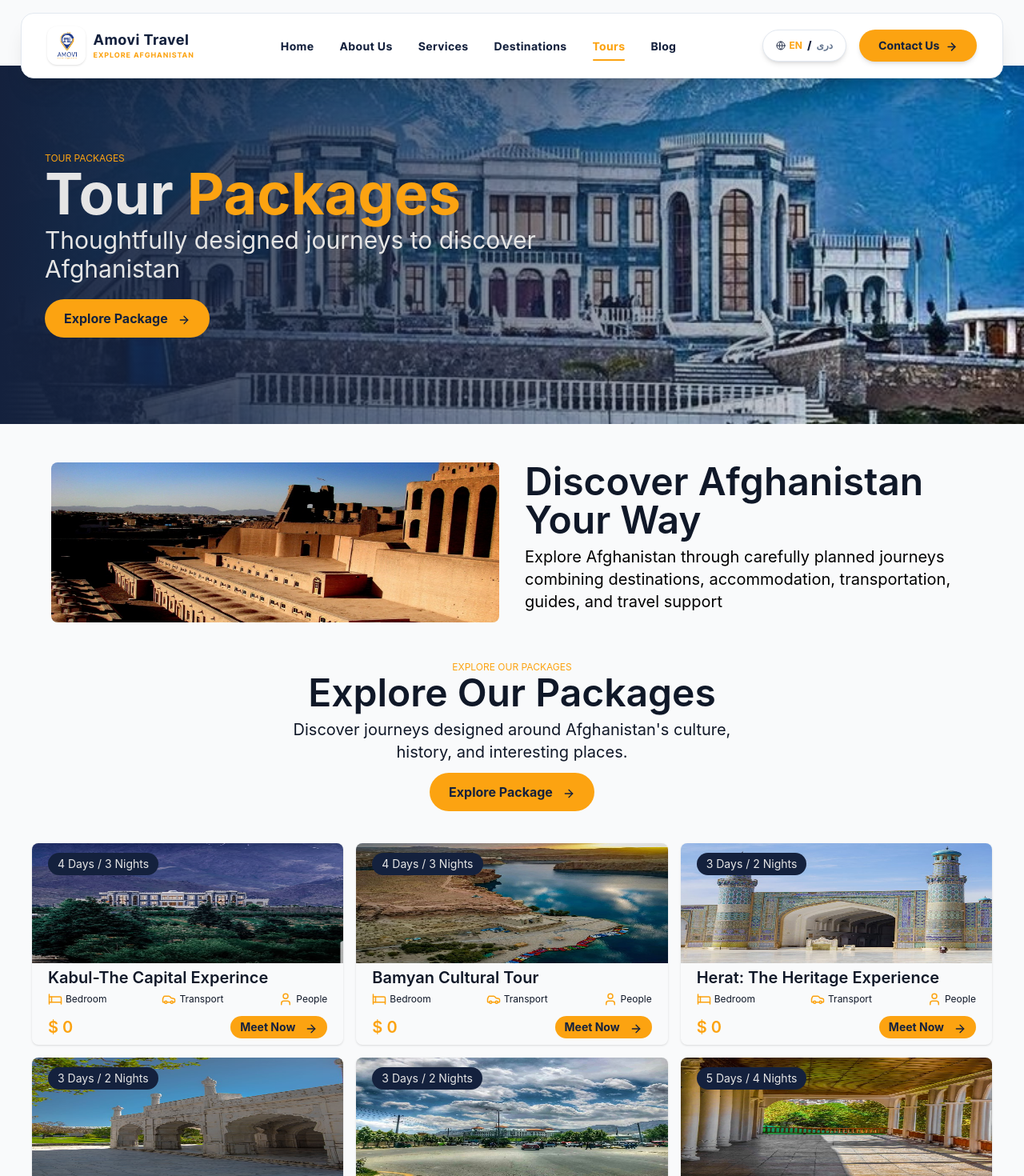
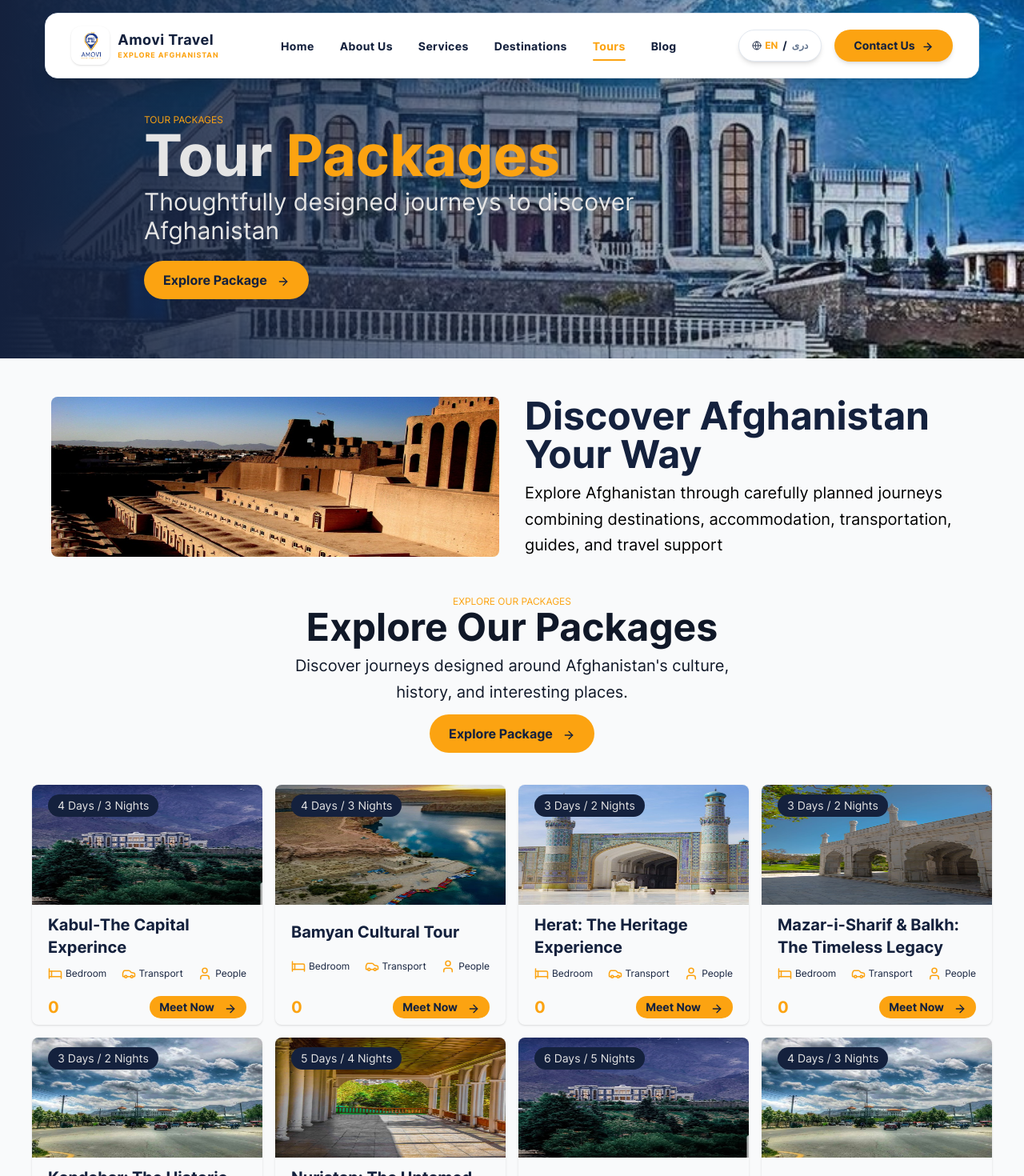
Before and after one commit to BTB-Team/Amovi, a React (Vite) app: page /tours in a window 1280 px wide. Shown: the top 1470 px of the page at 80% size. Built offline with nearby package versions, Linux system fonts and the light colour scheme; the HTML template or start-up script is replaced by a standard one.

Commit message:
CardComponent redesigned, Color and font-family become same as global style

```diff
--- a/src/pages/tours/Tours.jsx
+++ b/src/pages/tours/Tours.jsx
@@ -6,10 +6,25 @@ import HandleMoreCTA from "./components/moreThanCTA/HandleMoreCTA.jsx";
 import TourHero from "./components/TourHero.jsx";
 import HandelTravelCTA from "./components/travelCTA/HandelTravelCTA.jsx";
 import HandleWorkCTA from "./components/workCTA/HandleWorkCTA.jsx";
+import { useLangStore } from "../../store/useLangStore";
+
 export default function Tours() {
+  const { currentLang } = useLangStore();
+
   return (
-    <div>
-      <Header />
+    <div
+      className={`m-auto max-w-[1440px] ${
+        currentLang === "fa"
+          ? "font-['Sahel',system-ui,sans-serif]"
+          : "font-['Inter',system-ui,sans-serif]"
+      }`}
+    >
+      <div className="fixed top-4 left-0 z-50 w-full px-4 pointer-events-none sm:px-6 md:px-8">
+        <div className="mx-auto w-full max-w-[1220px] pointer-events-auto">
+          <Header />
+        </div>
+      </div>
+
       <TourHero />
       <DiscoverSection />
       <ExploreSection />
--- a/src/pages/tours/components/DiscoverSection.jsx
+++ b/src/pages/tours/components/DiscoverSection.jsx
@@ -5,14 +5,14 @@ const DiscoverSection = () => {
   const discover = translations.tourPage.discoverSection;
   return (
     <section
-      className="m-auto max-w-[1600px] px-8 py-5  grid grid-cols-1
+      className=" px-8 py-5  grid grid-cols-1
        sm:px-16 sm:py-10 min-[1200px]:grid-cols-2 min-[1200px]:gap-8  "
     >
       <div className="min-[1200px]:order-2">
-        <h2 className="my-2 text-2xl font-semibold font-sans text-[var( --color-amovi-navy: #14213D;)] sm:text-3xl md:text-4xl lg:text-5xl">
+        <h2 className="my-2 text-2xl font-semibold text-[var(--color-amovi-navy)] sm:text-3xl md:text-4xl lg:text-5xl">
           {discover.title}
         </h2>
-        <p className="text-sm text-[var(--color-amovi-black)] sm:text-base md:text-lg lg:text-xl">
+        <p className="text-sm text-[var(--color-amovi-black)] leading-relaxed sm:text-base md:text-lg lg:text-xl">
           {discover.description}
         </p>
       </div>
--- a/src/pages/tours/components/ExploreSection.jsx
+++ b/src/pages/tours/components/ExploreSection.jsx
@@ -7,7 +7,10 @@ const ExploreSection = () => {
   const isRTL = currentLang === "fa";
 
   return (
-    <section className=" m-auto max-w-[1600px] mb-5 sm:mb-10">
+    <section
+      id="explore-packages"
+      className=" m-auto max-w-[1600px] mb-5 sm:mb-10"
+    >
       <div className="text-center w-[260px] m-auto sm:w-[350px] md:w-[450px] lg:w-[550px] ">
         <p className="text-xs text-[var(--color-amovi-gold)]">
           {explore.label}
@@ -16,7 +19,7 @@ const ExploreSection = () => {
         <h2 className="text-2xl font-semibold mb-2 sm:text-3xl md:text-4xl lg:text-5xl">
           {explore.title}
         </h2>
-        <p className="text-center text-sm mb-2 sm:text-base md:text-lg md:mb-3 lg:text-xl">
+        <p className="text-center text-sm mb-2 leading-relaxed sm:text-base md:text-lg md:mb-3 lg:text-xl">
           {explore.description}
         </p>
         <button className="mx-auto flex cursor-pointer gap-3 rounded-full bg-[var(--color-amovi-gold)] px-3 py-1 text-sm font-bold text-[var(--color-amovi-navy)] sm:py-2 xl:py-3 xl:px-6 xl:text-base">
--- a/src/pages/tours/components/TourHero.jsx
+++ b/src/pages/tours/components/TourHero.jsx
@@ -7,9 +7,15 @@ const TourHero = () => {
   const hero = translations.tourPage.heroSection;
   const isRTL = currentLang === "fa";
 
+  const handleExplore = () => {
+    document.getElementById("explore-packages")?.scrollIntoView({
+      behavior: "smooth",
+    });
+  };
+
   return (
     <div
-      className="relative m-auto flex items-center max-w-[1600px] h-[clamp(30vh,35vw,60vh)] bg-cover bg-center bg-no-repeat"
+      className="relative m-auto  h-[clamp(45vh,35vw,60vh)] bg-cover bg-center bg-no-repeat min-[1440px]:h-[440px]"
       style={{ backgroundImage: `url(${heroImage})` }}
     >
       {/*============================== Gradient ====================================*/}
@@ -23,12 +29,12 @@ const TourHero = () => {
 
       {/*=============================== Content ====================================*/}
       <div
-        className="relative z-10 p-8 font-sans max-w-[450px]
-      sm:px-12 md:px-14 md:max-w-[500px] lg:max-w-[600px] xl:max-w-[750px] "
+        className="  top-1/2 -translate-y-1/2 relative z-10 p-8  max-w-[450px]  pt-25
+       sm:px-12 sm:max-w-[500px] md:px-20 md:max-w-[600px] lg:max-w-[650px] xl:max-w-[900px] xl:ps-45 "
       >
         <p className="text-xs text-[var(--color-amovi-gold)]">{hero.label}</p>
 
-        <h1 className="mb-1 text-3xl font-bold text-[var(--color-amovi-gray-light)] sm:text-4xl md:text-5xl lg:text-6xl xl:text-7xl">
+        <h1 className="mb-1 text-3xl font-bold text-[var(--color-amovi-gray-light)] sm:text-4xl md:text-5xl lg:text-6xl xl:text-7xl ">
           {hero.title}{" "}
           <span className="text-[var(--color-amovi-gold)]">
             {hero.titleHighlight}
@@ -39,12 +45,21 @@ const TourHero = () => {
           {hero.subtitle}
         </p>
 
-        <button className="flex cursor-pointer gap-3 rounded-full bg-[var(--color-amovi-gold)] px-3 py-1 text-sm font-bold text-[var(--color-amovi-navy)] sm:py-2 xl:py-3 xl:px-6 xl:text-base">
+        <button
+          onClick={handleExplore}
+          className="flex cursor-pointer gap-3 rounded-full bg-[var(--color-amovi-gold)] px-3 py-1 text-sm font-bold text-[var(--color-amovi-navy)] sm:py-2 xl:py-3 xl:px-6 xl:text-base group hover:bg-[#e08f0a] duration-300"
+        >
           {hero.button}
           {isRTL ? (
-            <ArrowLeft className="mt-1 self-center" size={16} />
+            <ArrowLeft
+              className="mt-1 self-center group-hover:translate-x-1 duration-300"
+              size={16}
+            />
           ) : (
-            <ArrowRight className="mt-1 self-center" size={16} />
+            <ArrowRight
+              className="mt-1 self-center  group-hover:translate-x-1 duration-300"
+              size={16}
+            />
           )}
         </button>
       </div>
--- a/src/pages/tours/components/exploreCTA/ExploreCTA.jsx
+++ b/src/pages/tours/components/exploreCTA/ExploreCTA.jsx
@@ -8,7 +8,7 @@ const ExploreCTA = ({ image, title, price, durationDay, durationNight }) => {
   const cta = translations.tourPage.exploreCTA;
 
   return (
-    <section className="relative shadow rounded-lg ">
+    <section className="relative shadow rounded-lg  h-[300px] flex flex-col itmes-center justify-between w-full max-w-[325px]">
       {/* ====================Position on Image=================== */}
       <div className="absolute top-3 left-5 bg-[var(--color-amovi-navy)] text-[var(--color-amovi-gray-light)] px-3 py-1 rounded-full text-sm ">
         <p>
@@ -16,33 +16,41 @@ const ExploreCTA = ({ image, title, price, durationDay, durationNight }) => {
         </p>
       </div>
       <img className="h-[150px] w-full rounded-t-lg" src={image} alt="" />
-      <h3 className="text-xl font-semibold ps-5 p-1">{title}</h3>
+      <h3 className="text-xl font-semibold ps-2 min-[350px]:ps-5 p-1 ">
+        {title}
+      </h3>
       {/* ===================Icon Container====================== */}
-      <div className="px-5 flex justify-between pb-3">
-        <div className="flex self-center gap-1">
+      <div className="px-2 min-[350px]:px-5 flex justify-between items-center pb-3">
+        <div className="flex items-center gap-1">
           <Bed className="text-[var(--color-amovi-gold)]" size={18} />
-          <p className="text-xs self-center ">{cta.bedroom}</p>
+          <p className="text-xs  ">{cta.bedroom}</p>
         </div>
-        <div className="flex self-center gap-1">
+        <div className="flex items-center gap-1">
           <Car className="text-[var(--color-amovi-gold)]" size={18} />
-          <p className="text-xs self-center ">{cta.transport}</p>
+          <p className="text-xs  ">{cta.transport}</p>
         </div>
-        <div className="flex self-center gap-1">
+        <div className="flex items-center gap-1">
           <User className="text-[var(--color-amovi-gold)]" size={18} />
-          <p className="text-xs self-center ">{cta.people}</p>
+          <p className="text-xs ">{cta.people}</p>
         </div>
       </div>
       {/* =====================Price Container================== */}
-      <div className="flex justify-between items-center px-5 pb-2">
+      <div className="flex justify-between items-center px-2 min-[350px]:px-5 pb-2">
         <h3 className="text-xl font-semibold text-[var(--color-amovi-gold)] ">
-          $ {price}
+          {price}
         </h3>
-        <button className="flex cursor-pointer gap-3 rounded-full bg-[var(--color-amovi-gold)] px-3 py-1 text-sm font-bold text-[var(--color-amovi-navy)] sm:py-1 ">
+        <button className="flex cursor-pointer gap-3 rounded-full bg-[var(--color-amovi-gold)] px-3 py-1 text-sm font-bold text-[var(--color-amovi-navy)] sm:py-1 group hover:bg-[#e08f0a] duration-300">
           {cta.meetNow}
           {isRTL ? (
-            <ArrowLeft className="mt-1 self-center" size={16} />
+            <ArrowLeft
+              className="mt-1 self-center group-hover:translate-x-1  duration-300"
+              size={16}
+            />
           ) : (
-            <ArrowRight className="mt-1 self-center" size={16} />
+            <ArrowRight
+              className="mt-1 self-center group-hover:translate-x-1 duration-300"
+              size={16}
+            />
           )}
         </button>
       </div>
--- a/src/pages/tours/components/exploreCTA/ExploreHandle.jsx
+++ b/src/pages/tours/components/exploreCTA/ExploreHandle.jsx
@@ -5,12 +5,9 @@ const ExploreHandle = () => {
   const { currentLang } = useLangStore();
   const tours = data.tours;
 
-  // console.log(tour[0].price);
-  // console.log(tour[0].days);
-
   return (
     <section className="m-auto max-w-[1600px] ">
-      <div className=" m-10 grid grid-cols-1 gap-4 sm:grid-cols-2 lg:grid-cols-3">
+      <div className=" m-10 grid justify-items-center grid-cols-1  gap-4 min-[650px]:grid-cols-2 min-[900px]:grid-cols-3 min-[1162px]:grid-cols-4 text-[var(--color-amovi-navy)]">
         {tours.map((tour) => (
           <ExploreCTA
             key={tour.id}
--- a/src/pages/tours/components/moreThanCTA/HandleMoreCTA.jsx
+++ b/src/pages/tours/components/moreThanCTA/HandleMoreCTA.jsx
@@ -47,7 +47,7 @@ const HandleMoreCTA = () => {
           {moreCTA.title}
         </h2>
       </div>
-      <div className="mx-10 mb-10 grid min-[598px]:grid-cols-2 gap-4 min-[890px]:grid-cols-3 min-[1170px]:grid-cols-4 xl:grid-cols-5">
+      <div className="mx-10 mb-10 grid min-[598px]:grid-cols-2 gap-4 min-[890px]:grid-cols-3 min-[1170px]:grid-cols-4 xl:grid-cols-5 text-[var(--color-amovi-navy)]">
         {data.map((item) => (
           <MoreCTA
             key={item.id}
--- a/src/pages/tours/components/moreThanCTA/MoreCTA.jsx
+++ b/src/pages/tours/components/moreThanCTA/MoreCTA.jsx
@@ -6,7 +6,7 @@ const MoreCTA = ({ title, icon, description }) => {
       </div>
       <div>
         <p className="font-bold py-1 text-lg">{title}</p>
-        <p className="text-sm sm:text-base">{description}</p>
+        <p className="text-sm leading-relaxed sm:text-base">{description}</p>
       </div>
     </section>
   );
--- a/src/pages/tours/components/travelCTA/HandelTravelCTA.jsx
+++ b/src/pages/tours/components/travelCTA/HandelTravelCTA.jsx
@@ -55,7 +55,7 @@ const HandelTravelCTA = () => {
         {cta.title}
       </h2>
 
-      <div className="m-10 grid grid-cols-1 gap-4 sm:grid-cols-2 lg:grid-cols-3">
+      <div className="m-10 grid grid-cols-1 gap-4 sm:grid-cols-2 lg:grid-cols-3 text-[var(--color-amovi-navy)]">
         {data.map((item) => (
           <TravelCTA
             key={item.id}
--- a/src/pages/tours/components/travelCTA/TravelCTA.jsx
+++ b/src/pages/tours/components/travelCTA/TravelCTA.jsx
@@ -4,8 +4,10 @@ const TravelCTA = ({ icon, title, description }) => {
       <div className="bg-[var(--color-amovi-gold)]  flex h-10 w-10 items-center justify-center rounded-full">
         {icon}
       </div>
-      <p className="font-bold py-2 text-lg">{title}</p>
-      <p className="text-center text-sm sm:text-base">{description}</p>
+      <p className="font-bold py-2 text-base  min-[350px]:text-lg">{title}</p>
+      <p className="text-center text-sm leading-relaxed sm:text-base">
+        {description}
+      </p>
     </section>
   );
 };
--- a/src/pages/tours/components/workCTA/HandleWorkCTA.jsx
+++ b/src/pages/tours/components/workCTA/HandleWorkCTA.jsx
@@ -8,28 +8,28 @@ const HandleWorkCTA = () => {
   const data = [
     {
       id: 1,
-      icon: <PackageOpen size={18} />,
+      icon: <PackageOpen size={22} />,
       number: workCTA.package.number,
       title: workCTA.package.title,
       description: workCTA.package.description,
     },
     {
       id: 2,
-      icon: <Send size={18} />,
+      icon: <Send size={22} />,
       number: workCTA.request.number,
       title: workCTA.request.title,
       description: workCTA.request.description,
     },
     {
       id: 3,
-      icon: <BadgeCheck size={18} />,
+      icon: <BadgeCheck size={22} />,
       number: workCTA.confirmJourney.number,
       title: workCTA.confirmJourney.title,
       description: workCTA.confirmJourney.description,
     },
     {
       id: 4,
-      icon: <PlaneTakeoff size={18} />,
+      icon: <PlaneTakeoff size={22} />,
       number: workCTA.beginJourney.number,
       title: workCTA.beginJourney.title,
       description: workCTA.beginJourney.description,
@@ -44,7 +44,7 @@ const HandleWorkCTA = () => {
       <h2 className="mb-2 text-center text-2xl font-semibold text-[var(--color-amovi-navy)] sm:text-3xl md:text-4xl lg:text-5xl">
         {workCTA.title}
       </h2>
-      <div className="m-10 grid min-[560px]:max-[892px]:grid-cols-2 gap-4  min-[892px]:max-[1230px]:grid-cols-3 min-[1230px]:grid-cols-4">
+      <div className="m-10 grid min-[560px]:max-[892px]:grid-cols-2 gap-4  min-[892px]:max-[1230px]:grid-cols-3 min-[1230px]:grid-cols-4 text-[var(--color-amovi-navy)]">
         {data.map((item) => (
           <WorkCTA
             key={item.id}
--- a/src/pages/tours/components/workCTA/WorkCTA.jsx
+++ b/src/pages/tours/components/workCTA/WorkCTA.jsx
@@ -4,12 +4,12 @@ const WorkCTA = ({ icon, number, title, description }) => {
       <div className="shrink-0 h-6 w-6 sm:h-8 sm:w-8 bg-[var(--color-amovi-navy)] text-[var(--color-amovi-gray-light)] rounded-full flex    items-center justify-center">
         {number}
       </div>
-      <div className="shrink-0 h-8 w-8 bg-[var(--color-amovi-gold)]  flex sm:h-10 sm:w-10 items-center justify-center rounded-full">
+      <div className="shrink-0 h-8 w-8 bg-[var(--color-amovi-gold)]  flex sm:h-10 sm:w-10 items-center justify-center rounded-full ">
         {icon}
       </div>
       <div>
         <p className="font-bold py-1 text-lg">{title}</p>
-        <p className="text-sm sm:text-base">{description}</p>
+        <p className="text-sm leading-relaxed sm:text-base">{description}</p>
       </div>
     </section>
   );
```
